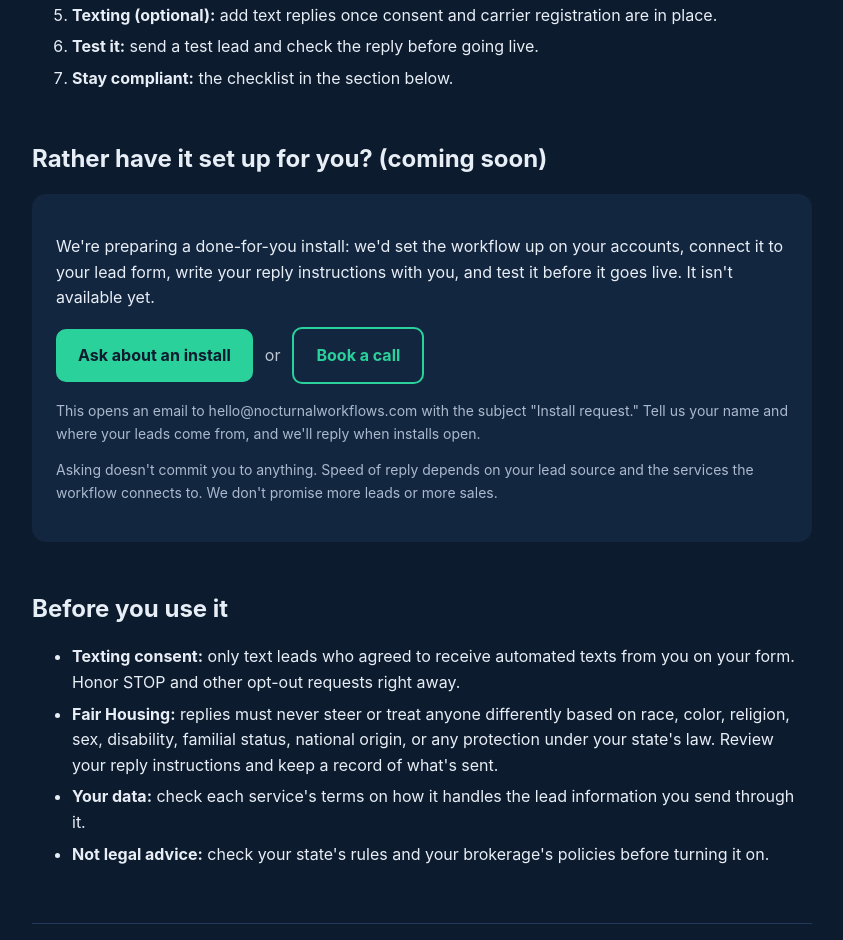
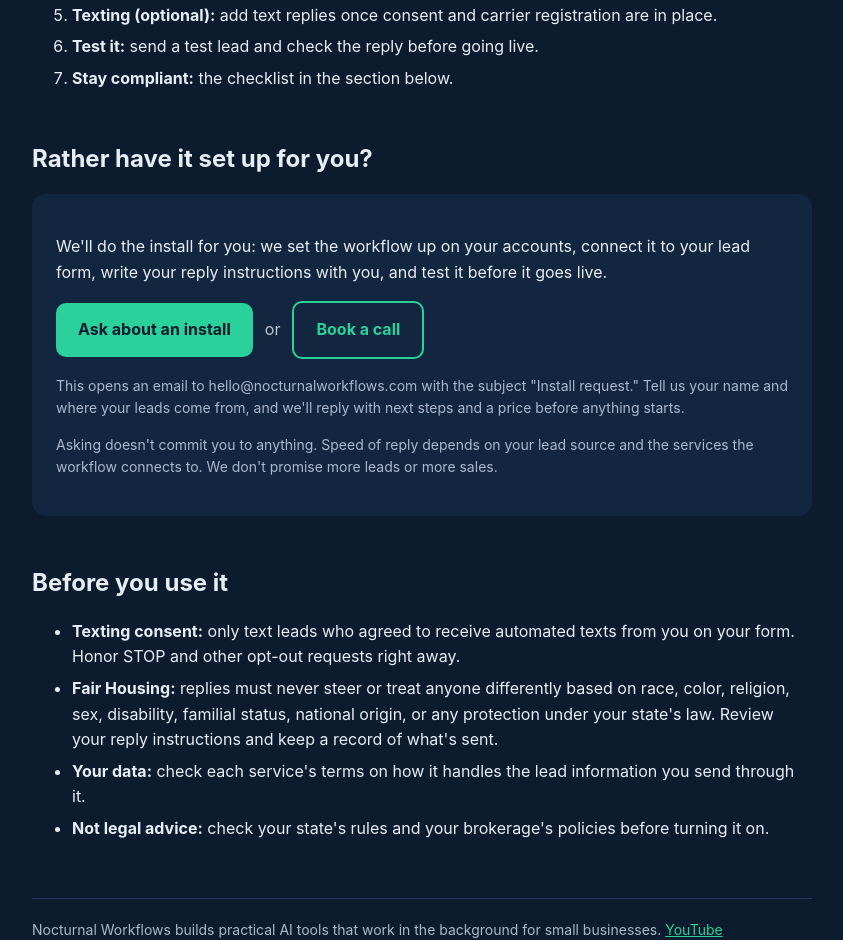
Before and after one commit to crummyconman/nocturnal-workflows, a plain HTML site: page index.html in a window 1280 px wide. Shown: the part 1444-2384 px from the top of the page, without its empty margins (218-1061 px from the left). Drawn offline with Linux system fonts and the light colour scheme.

Commit message:
Open installs: remove coming soon

```diff
--- a/index.html
+++ b/index.html
@@ -4,7 +4,7 @@
 <meta charset="utf-8">
 <meta name="viewport" content="width=device-width, initial-scale=1">
 <title>Instant Lead Response: free workflow | Nocturnal Workflows</title>
-<meta name="description" content="A free workflow that sends a fast first reply to new real estate web leads and alerts the agent. Download it free. A done-for-you install is coming soon.">
+<meta name="description" content="A free workflow that sends a fast first reply to new real estate web leads and alerts the agent. Download it free, or have it set up for you.">
 <style>
 :root{--navy:#0d1b2e;--panel:#13263f;--teal:#2ad19b;--text:#e8eef6;--muted:#aab9cd}
 *{box-sizing:border-box}body{margin:0;font-family:Inter,system-ui,-apple-system,Segoe UI,Roboto,sans-serif;background:var(--navy);color:var(--text);line-height:1.6}
@@ -50,15 +50,15 @@ footer{margin-top:56px;padding-top:20px;border-top:1px solid #22385a;font-size:1
 <li><b>Stay compliant:</b> the checklist in the section below.</li>
 </ol>
 
-<h2 id="install">Rather have it set up for you? (coming soon)</h2>
+<h2 id="install">Rather have it set up for you?</h2>
 <div class="card">
-<p>We're preparing a done-for-you install: we'd set the workflow up on your accounts, connect it to your lead form, write your reply instructions with you, and test it before it goes live. It isn't available yet.</p>
+<p>We'll do the install for you: we set the workflow up on your accounts, connect it to your lead form, write your reply instructions with you, and test it before it goes live.</p>
 <div class="btn-row">
 <a class="btn" href="mailto:hello@nocturnalworkflows.com?subject=Install%20request">Ask about an install</a> <!-- Interest only: no price, no deposit. Each "Install request" email counts toward the kill rule. MailerLite paused until the mailbox is set up (Conor, Nov 15). -->
 <span class="or" style="align-self:center;opacity:.8">or</span>
 <a class="btn ghost" href="https://calendly.com/conor-cammann/30min" target="_blank" rel="noopener">Book a call</a>
 </div>
-<p class="small">This opens an email to hello@nocturnalworkflows.com with the subject "Install request." Tell us your name and where your leads come from, and we'll reply when installs open.</p>
+<p class="small">This opens an email to hello@nocturnalworkflows.com with the subject "Install request." Tell us your name and where your leads come from, and we'll reply with next steps and a price before anything starts.</p>
 <p class="small">Asking doesn't commit you to anything. Speed of reply depends on your lead source and the services the workflow connects to. We don't promise more leads or more sales.</p>
 </div>
 
```
